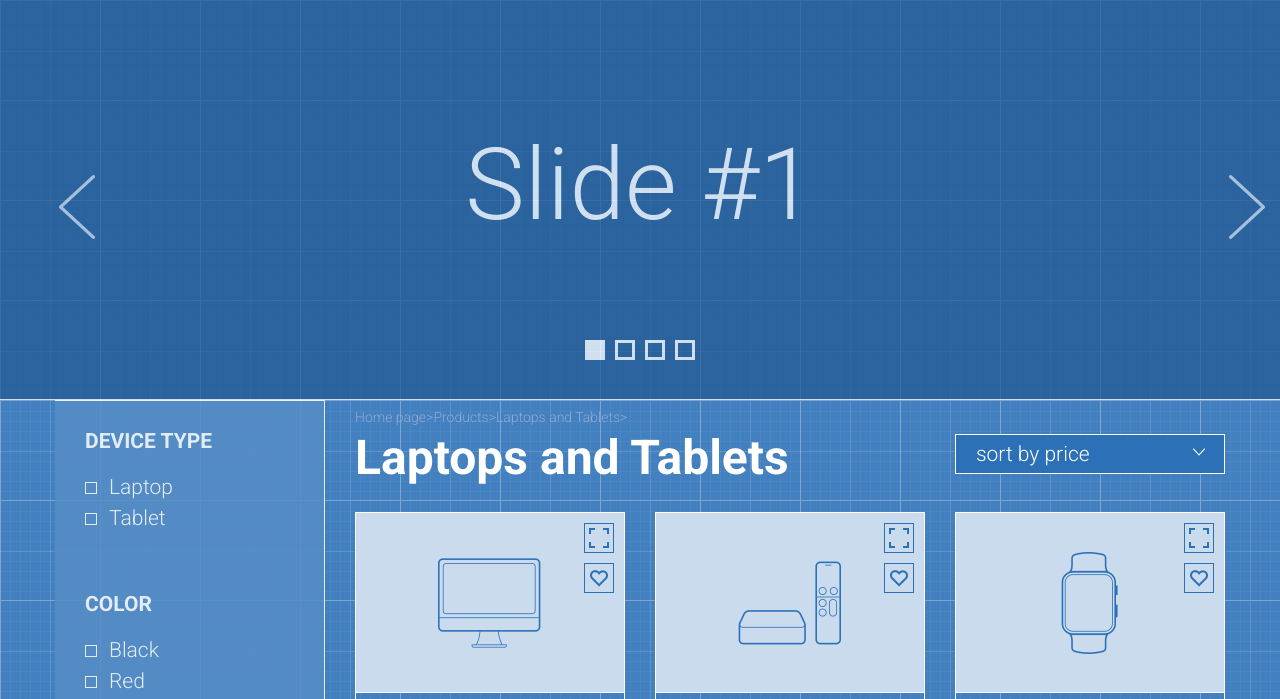
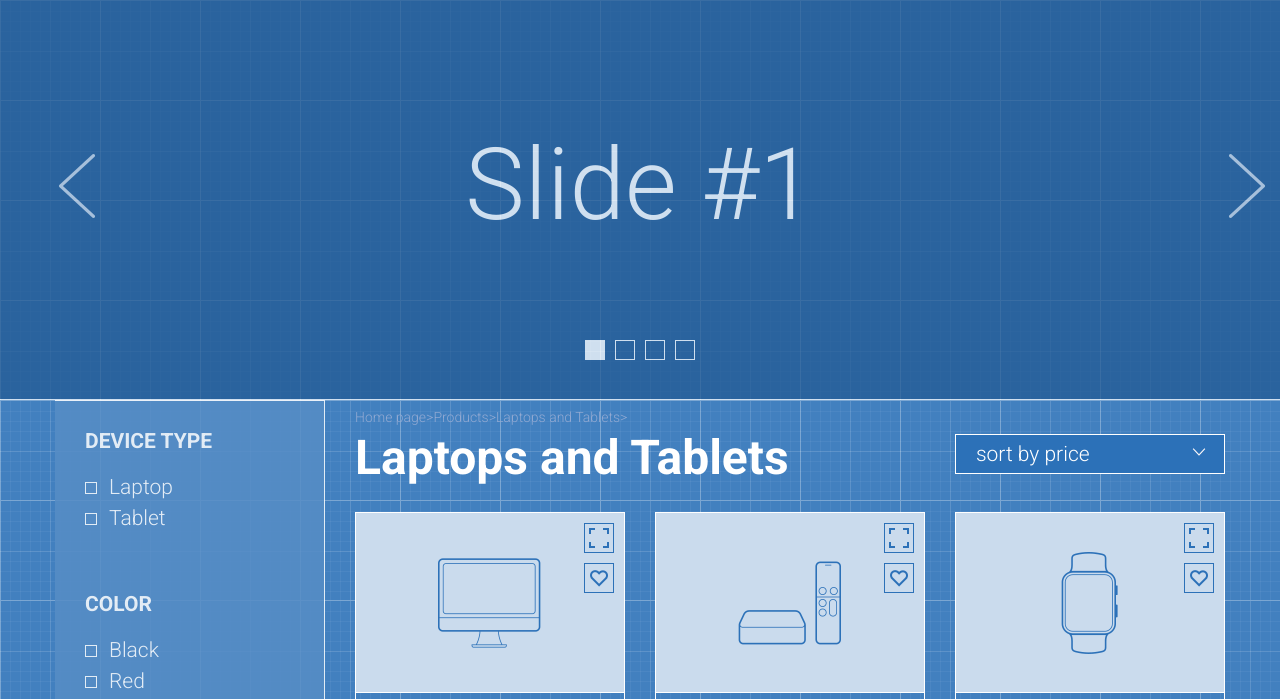
Before and after one commit to BatynIvan/shop-project, a plain HTML site: page index.html in a window 1280 px wide. Shown: the part 100-799 px from the top of the page. Drawn offline with nearby package versions, Linux system fonts and the light colour scheme.

Commit message:
Add changes position for arrows

```diff
--- a/style.css
+++ b/style.css
@@ -567,7 +567,11 @@ h3 {
 }
 
 .slick-dots li button {
-  border: 3px solid white;
+  border: 1px solid white;
+}
+
+.slick-prev, .slick-next {
+  top: 43%;
 }
 
 .slick-dots li button:before {
```
